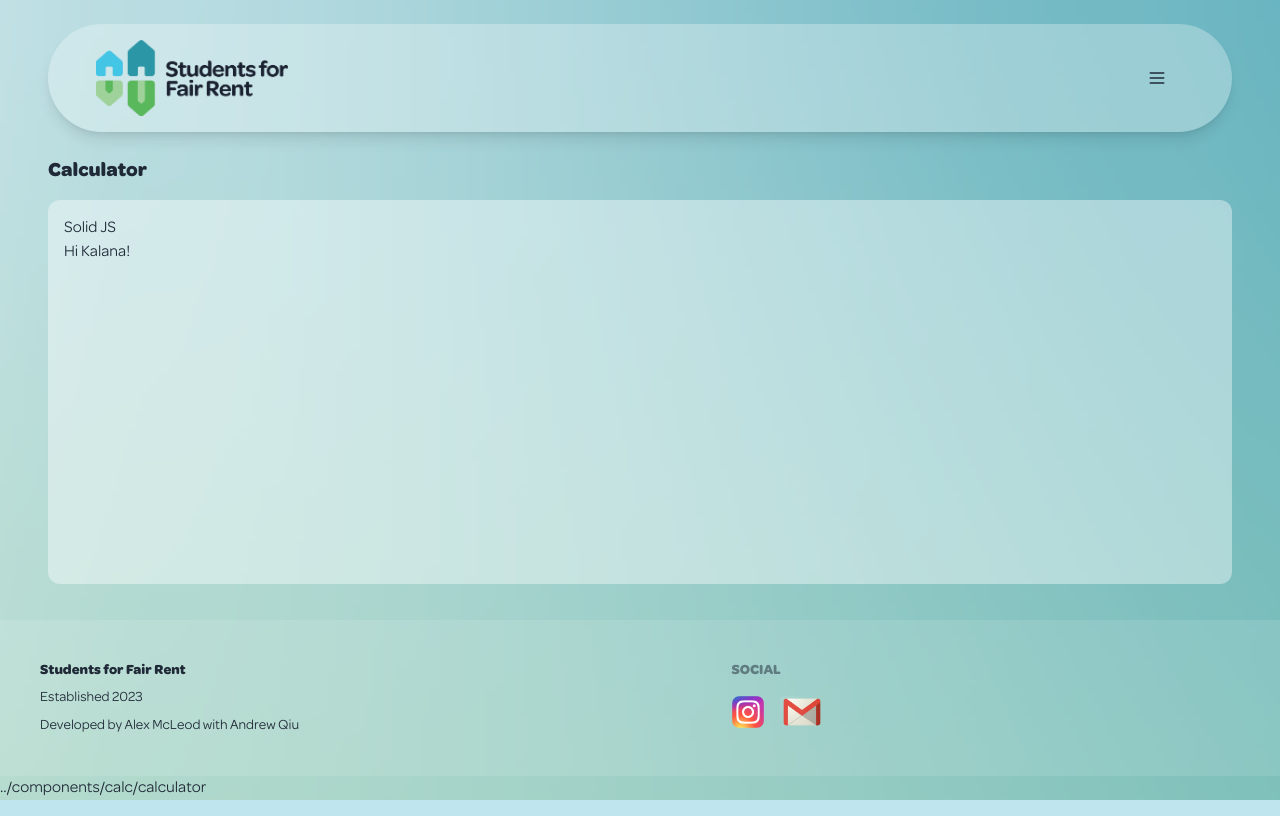
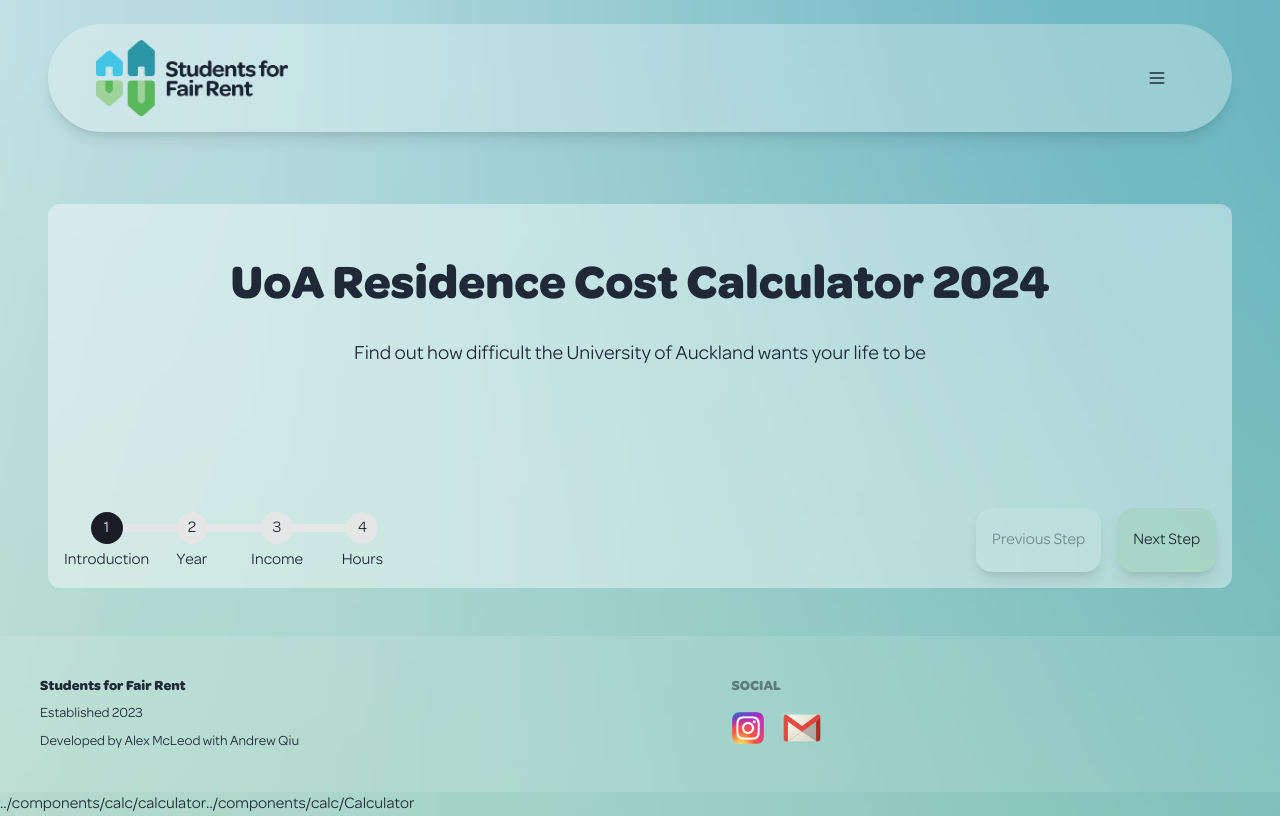
Before and after one commit to alexwillmcleod/students-for-fair-rent, an Astro site in the folder ui/: page /calculator in a window 1280 px wide. Built offline with nearby package versions, Linux system fonts and the light colour scheme; Astro itself is replaced by a stand-in of ours.

Commit message:
feat: set up steps and state

```diff
--- /dev/null
+++ b/ui/src/components/calc/Calculator.tsx
@@ -0,0 +1,115 @@
+import { createSignal } from 'solid-js';
+import SelectYear from './SelectYear';
+import Introduction from './Introduction';
+import EnterWeeklyIncome  from './EnterWeeklyIncome';
+
+interface CalculatorInformation {
+  isFirstYear: boolean,
+  weeklyIncome: number
+}
+
+export default function Calculator() {
+
+  const [step, setStep] = createSignal<number>(0);
+
+  const [
+    calculatorInformation,
+    setCalculatorInformation
+  ] = createSignal<CalculatorInformation>({
+    isFirstYear: false,
+    weeklyIncome: 0
+  });
+
+
+  const setIsFirstYear = (newValue: boolean) => {
+    setCalculatorInformation({
+      ...calculatorInformation(),
+      isFirstYear: newValue
+    })
+  }
+
+  const setWeeklyIncome = (newValue: number) => {
+
+    setCalculatorInformation({
+      ...calculatorInformation(),
+      weeklyIncome: newValue
+    })
+  }
+
+  const stepArray = [
+    <Introduction />,
+    <SelectYear setIsFirstYear={setIsFirstYear}/>,
+    <EnterWeeklyIncome setWeeklyIncome={setWeeklyIncome} weeklyIncome={calculatorInformation().weeklyIncome}/>,
+  ];
+  const stepTitles = [
+    'Introduction',
+    'Year',
+    'Income',
+    'Hours'
+  ];
+
+  const isNextStep = (): boolean => {
+    return step() + 1 < stepArray.length;
+  }
+
+  const isPreviousStep = (): boolean => {
+    return step() > 0;
+  }
+
+  const handleNextStep = () => {
+    if (!isNextStep()) return;
+    setStep(step() + 1);
+  }
+
+  const handlePreviousStep = () => {
+    if (!isPreviousStep) return;
+    setStep(step() - 1);
+  }
+
+  return (
+    <div>
+      <div class="flex flex-col w-full h-96 bg-white/40 rounded-xl p-4">
+        <div class="w-full">
+        {
+          stepArray[step()]
+        }
+        </div>
+        <div class="flex flex-row w-full mt-auto justify-between gap-4">
+          <span>
+            <StepIndicator stepTitles={stepTitles} step={step()}/>
+          </span>
+          <span class="flex flex-row gap-4">
+            <button disabled={!isPreviousStep()}
+            class="w-fit px-4 py-3 bg-accent/40 rounded-2xl shadow-lg disabled:bg-white/10 disabled:text-black/40" onClick={handlePreviousStep}>
+              Previous Step
+            </button>
+            <button disabled={!isNextStep()}
+            class="w-fit px-4 py-3 bg-accent/40 rounded-2xl shadow-lg disabled:bg-white/10 disabled:text-black/40" onClick={handleNextStep}>
+              Next Step
+            </button>
+          </span>
+        </div>
+      </div>
+    </div>
+  );
+}
+
+interface StepIndicatorProps {
+  step: number,
+  stepTitles: string[]
+}
+
+function StepIndicator(props: StepIndicatorProps) {
+
+  return (
+    <ul class="steps">
+      {
+        props.stepTitles.map(
+          (title: string, index: number) => (
+            <li class={`step ${props.step >= index ? 'step-primary' : ''}`}>{title}</li>
+          )
+        )
+      }
+    </ul>
+  )
+}
--- /dev/null
+++ b/ui/src/components/calc/EnterWeeklyIncome.tsx
@@ -0,0 +1,39 @@
+
+interface EnterWeeklyIncomeProps {
+  setWeeklyIncome: (newValue: number) => void;
+  weeklyIncome: number;
+}
+
+export default function EnterWeeklyIncome(props: EnterWeeklyIncomeProps) {
+
+  const handleSetWeeklyIncome = (e: any) => {
+    let parsedValue: number;
+    try {
+      parsedValue = parseInt(e.target.value);
+    } catch (err) {
+      console.error(err);
+      return;
+    }
+    props.setWeeklyIncome(
+      parsedValue
+    )
+  }
+
+  return (
+    <div class="flex flex-col justify-center items-center gap-8 p-10">
+      <p class="font-bold text-5xl">What is your Weekly Income</p>
+      <div class="flex flex-col gap-4">
+        <div class="form-control w-full max-w-xs">
+          <label class="label">
+            {/* <span class="label-text">Enter your hourly wage</span> */}
+          </label>
+          <input type="text" placeholder="Type here" class="input input-bordered w-full max-w-xs text-2xl p-2"
+            onChange={handleSetWeeklyIncome} value={props.weeklyIncome} />
+          <label class="label">
+            <span class="label-text-alt text-lg">In NZD</span>
+          </label>
+        </div>
+      </div>
+    </div>
+  )
+}
--- /dev/null
+++ b/ui/src/components/calc/Introduction.tsx
@@ -0,0 +1,11 @@
+export default function Introduction() {
+
+  return (
+    <div class="flex flex-col justify-center items-center gap-8 p-10">
+      <p class="font-bold text-5xl">UoA Residence Cost Calculator 2024</p>
+      <div class="flex flex-col gap-4">
+        <p class="text-xl">Find out how difficult the University of Auckland wants your life to be</p>
+      </div>
+    </div>
+  )
+}
--- /dev/null
+++ b/ui/src/components/calc/SelectYear.tsx
@@ -0,0 +1,29 @@
+
+interface SelectYearProps {
+  setIsFirstYear: (newValue: boolean) => void;
+}
+
+export default function SelectYear(props: SelectYearProps) {
+
+  const handleSelectYear = (e: any) => {
+    props.setIsFirstYear(
+      e.target.value == 'first'
+    )
+  }
+
+  return (
+    <div class="flex flex-col justify-center items-center gap-8 p-10">
+      <p class="font-bold text-5xl">What Year will you be in 2024?</p>
+      <div class="flex flex-col gap-4">
+        <span class="flex flex-row gap-4 items-center">
+          <label class="text-3xl" for='first-year'>First Year</label>
+          <input onChange={handleSelectYear} class="radio radio-primary" type='radio' id='first-year' name='year' value='first'/>
+        </span>
+        <span class="flex flex-row gap-4 items-center">
+          <label class="text-3xl" for='second-year-plus'>Second Year +</label>
+          <input onChange={handleSelectYear} class="radio radio-primary" type='radio' id='second-year-plus' name='year' value='later'/>
+        </span>
+      </div>
+    </div>
+  )
+}
--- a/ui/src/components/calc/calculator.tsx
+++ /dev/null
@@ -1,12 +0,0 @@
-
-
-export default function Calculator() {
-  return (
-    <div>
-      <div class="w-full h-96 bg-white/40 rounded-xl p-4">
-        <p class="w-full">Solid JS</p>
-        <p>Hi Kalana!</p>
-      </div>
-    </div>
-  );
-}
--- a/ui/src/pages/calculator.astro
+++ b/ui/src/pages/calculator.astro
@@ -1,11 +1,10 @@
 ---
 import Layout from '../layout.astro';
-import CostCalculator from '../components/calc/calculator';
+import CostCalculator from '../components/calc/Calculator';
 ---
 
 <Layout>
-  <div class="flex flex-col gap-4 px-12">
-    <h2 class="font-bold text-xl">Calculator</h2>
-    <CostCalculator client:load/>
+  <div class="flex flex-col gap-4 px-12 py-12">
+    <CostCalculator client:only/>
   </div>
-</Layout>../components/calc/calculator
+</Layout>../components/calc/calculator../components/calc/Calculator
```
